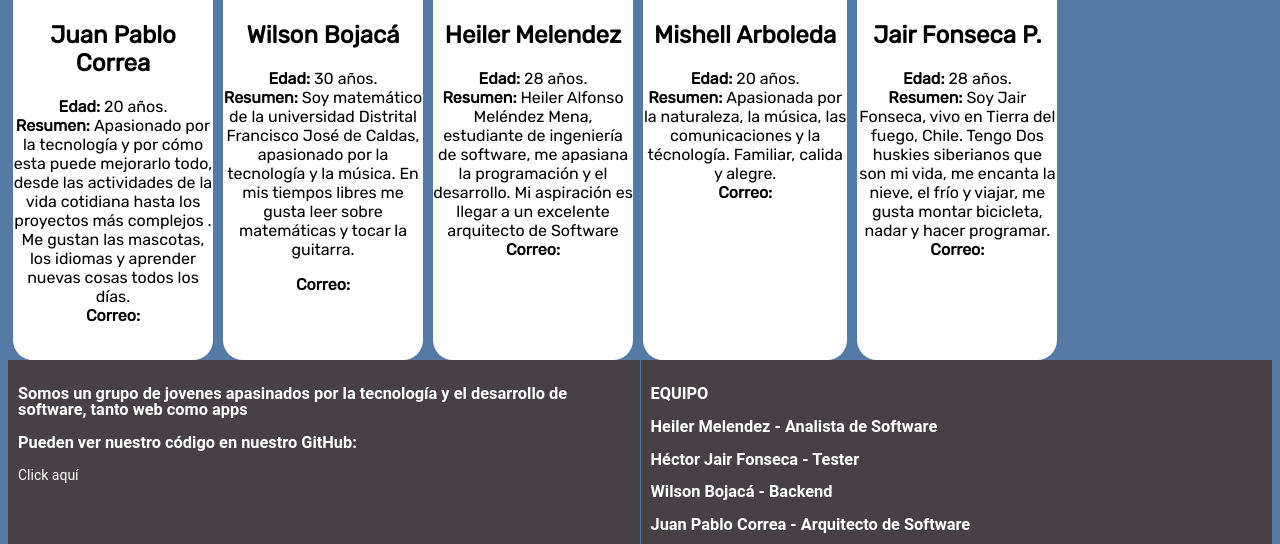
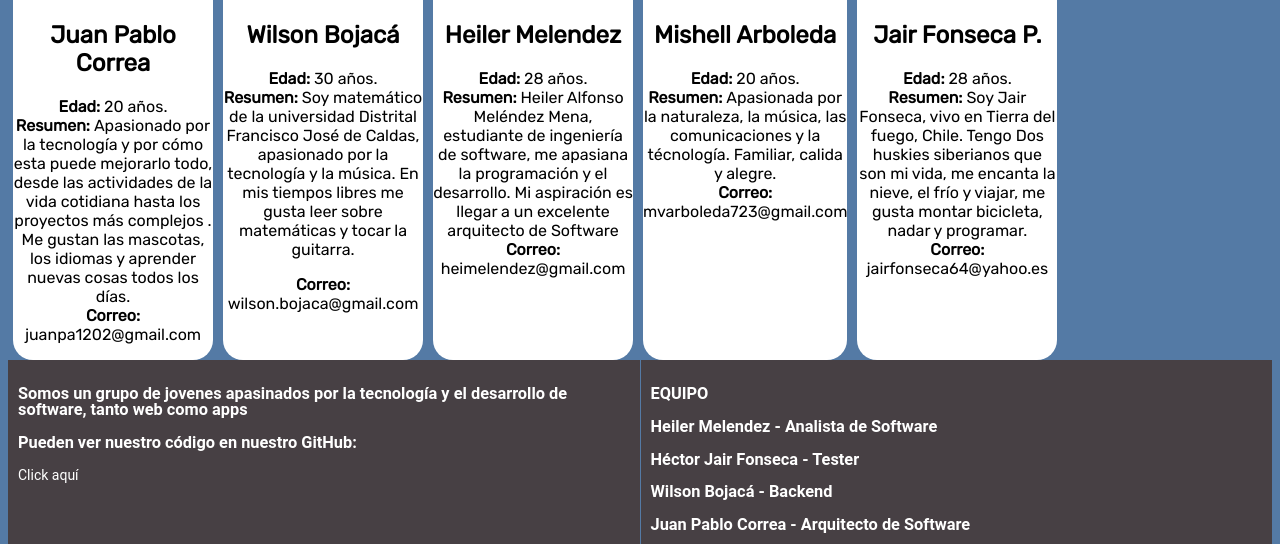
Before and after one commit to jpcorreap/semana-1-1, a website: page src/index.html in a window 1280 px wide. Shown: the part 720-1264 px from the top of the page. Drawn offline with Linux system fonts and the light colour scheme.

Commit message:
Update index.html

```diff
--- a/src/index.html
+++ b/src/index.html
@@ -20,7 +20,7 @@
 
         <span class="nav_item"><a href="#">Servicios</a></span>
         <span class="nav_item"><a href="#news">Noticias</a></span>
-        <span class="nav_item"><a href="#">Equipo</a></span>
+        <span class="nav_item"><a href="#team">Equipo</a></span>
         <span class="nav_item"><a href="#footer">Acerca de</a></span>
       </nav>
     </header>
@@ -117,7 +117,7 @@
           <b>Resumen: </b>Apasionado por la tecnología y por cómo esta puede mejorarlo todo, desde las actividades de la
           vida cotidiana hasta los proyectos más complejos . Me gustan las mascotas, los idiomas y aprender nuevas cosas
           todos los días.<br>
-          <b>Correo: </b><br><a href="mailto:juanpa1202@gmail.com">juanpa1202@gmail.com</a><br>
+          <b>Correo: </b><br><a class="correo" href="mailto:juanpa1202@gmail.com">juanpa1202@gmail.com</a><br>
         </p>
     </div>
 
@@ -130,7 +130,7 @@
           <b>Edad: </b> 30 años.<br>
           <b>Resumen: </b>Soy matemático de la universidad Distrital Francisco José de Caldas, apasionado por la tecnología y la música.
           En mis tiempos libres me gusta leer sobre matemáticas y tocar la guitarra.<br>
-         <p class="correo"><b>Correo: </b><br><a href="mailto:wilson.bojaca@gmail.com">wilson.bojaca@gmail.com</a><br></p>
+         <p><b>Correo: </b><br><a class="correo" href="mailto:wilson.bojaca@gmail.com">wilson.bojaca@gmail.com</a><br></p>
         </p>
     </div>
 
@@ -144,7 +144,7 @@
           <b>Resumen: </b>
           Heiler Alfonso Meléndez Mena, estudiante de ingeniería de software, me apasiana la programación
           y el desarrollo. Mi aspiración es llegar a un excelente arquitecto de Software<br>
-          <b>Correo: </b><br><a href="mailto:heimelendez@gmail.com">heimelendez@gmail.com</a><br>
+          <b>Correo: </b><br><a class="correo" href="mailto:heimelendez@gmail.com">heimelendez@gmail.com</a><br>
         </p>
     </div>
 
@@ -156,7 +156,7 @@
         <p class="">
           <b>Edad: </b> 20 años.<br>
           <b>Resumen: </b> Apasionada por la naturaleza, la música, las comunicaciones y la técnología. Familiar, calida y alegre.<br>
-          <b>Correo: </b><br><a href="mailto:mvarboleda723@gmail.com">mvarboleda723@gmail.com</a><br>
+          <b>Correo: </b><br><a class="correo" href="mailto:mvarboleda723@gmail.com">mvarboleda723@gmail.com</a><br>
         </p>
     </div>
 
@@ -168,8 +168,8 @@
         <p class="">
           <b>Edad: </b> 28 años.<br>
           <b>Resumen: </b>Soy Jair Fonseca, vivo en Tierra del fuego, Chile. Tengo Dos huskies siberianos que son mi vida,
-          me encanta la nieve, el frío y viajar, me gusta montar bicicleta, nadar y hacer programar.<br>
-          <b>Correo: </b><br><a href="mailto:jairfonseca64@yahoo.es">jairfonseca64@yahoo.es</a><br>
+          me encanta la nieve, el frío y viajar, me gusta montar bicicleta, nadar y programar.<br>
+          <b>Correo: </b><br><a class="correo" href="mailto:jairfonseca64@yahoo.es">jairfonseca64@yahoo.es</a><br>
         </p>
     </div>
 
```
